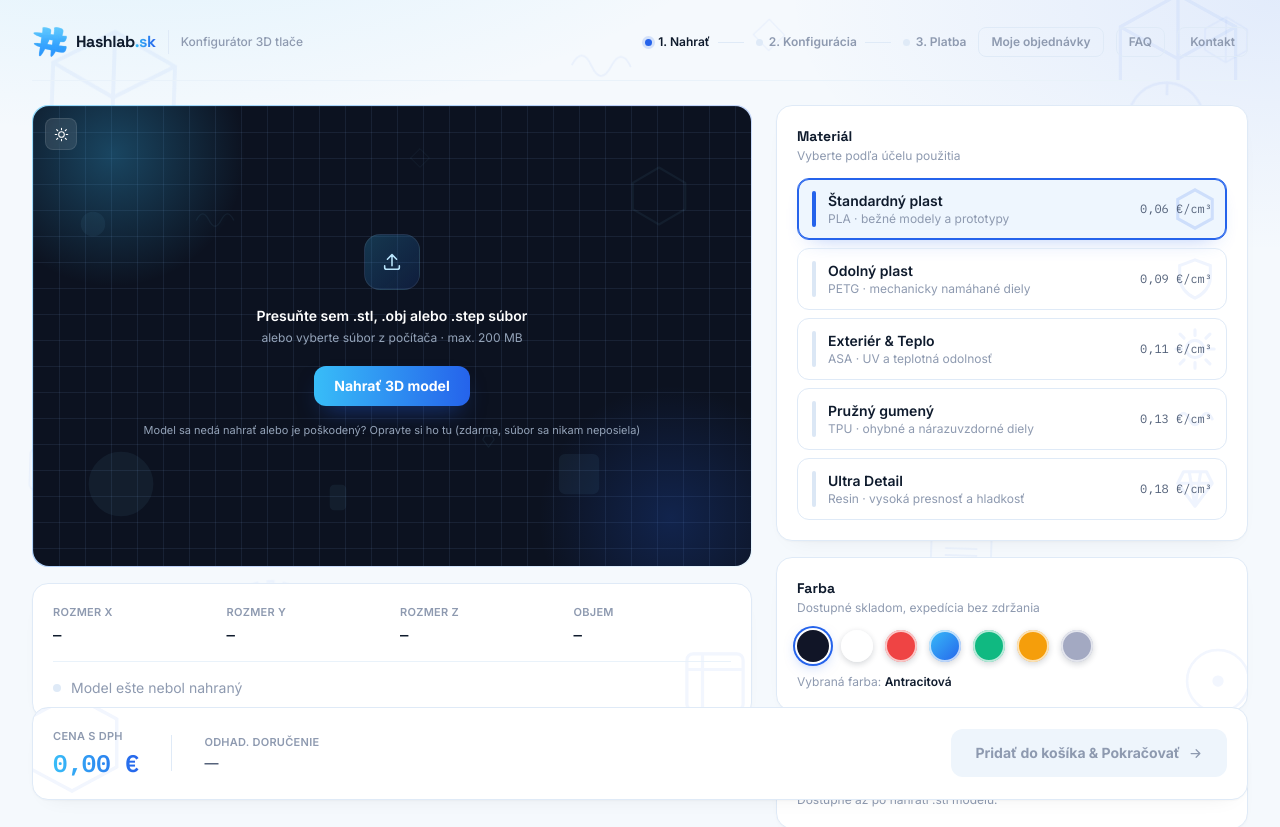
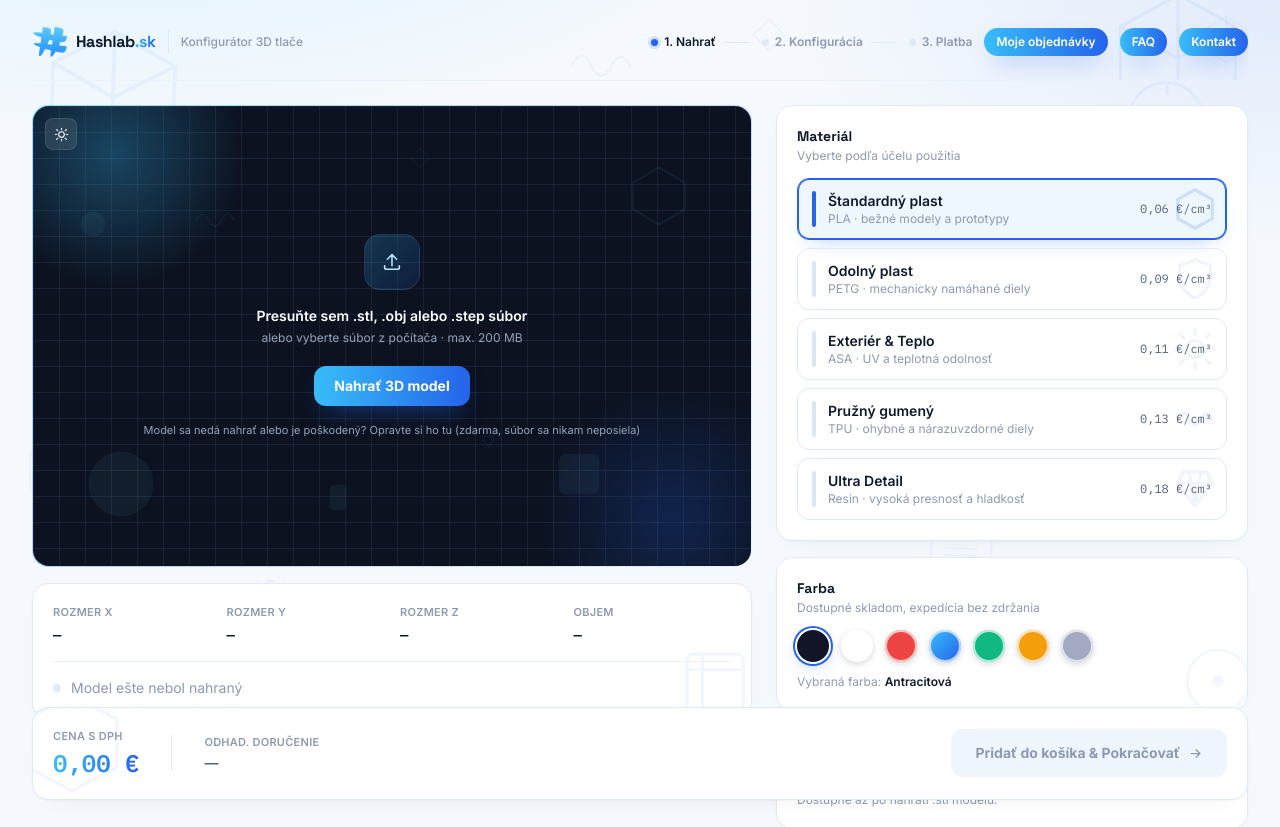
Before and after one commit to miri1711-oss/hashlab-configurator, a Next.js app: page / in a window 1280 px wide. Shown: the top 827 px of the page. Built offline with nearby package versions, Linux system fonts and the light colour scheme.

Commit message:
Modre obl tlacidla v hlavicke namiesto oramovania

```diff
--- a/components/Header.tsx
+++ b/components/Header.tsx
@@ -62,19 +62,19 @@ export default function Header({ step }: HeaderProps) {
         ))}
         <a
           href="/moje-objednavky"
-          className="rounded-lg border border-[var(--border)] px-2.5 py-1 text-[var(--text-3)] transition-colors hover:border-[var(--blue-2)] hover:text-[var(--text-1)] sm:px-3 sm:py-1.5"
+          className="btn-gradient rounded-full px-3 py-1.5 text-white"
         >
           Moje objednávky
         </a>
         <a
           href="/faq"
-          className="rounded-lg border border-[var(--border)] px-2.5 py-1 text-[var(--text-3)] transition-colors hover:border-[var(--blue-2)] hover:text-[var(--text-1)] sm:px-3 sm:py-1.5"
+          className="btn-gradient rounded-full px-3 py-1.5 text-white"
         >
           FAQ
         </a>
         <a
           href="/kontakt"
-          className="rounded-lg border border-[var(--border)] px-2.5 py-1 text-[var(--text-3)] transition-colors hover:border-[var(--blue-2)] hover:text-[var(--text-1)] sm:px-3 sm:py-1.5"
+          className="btn-gradient rounded-full px-3 py-1.5 text-white"
         >
           Kontakt
         </a>
```
